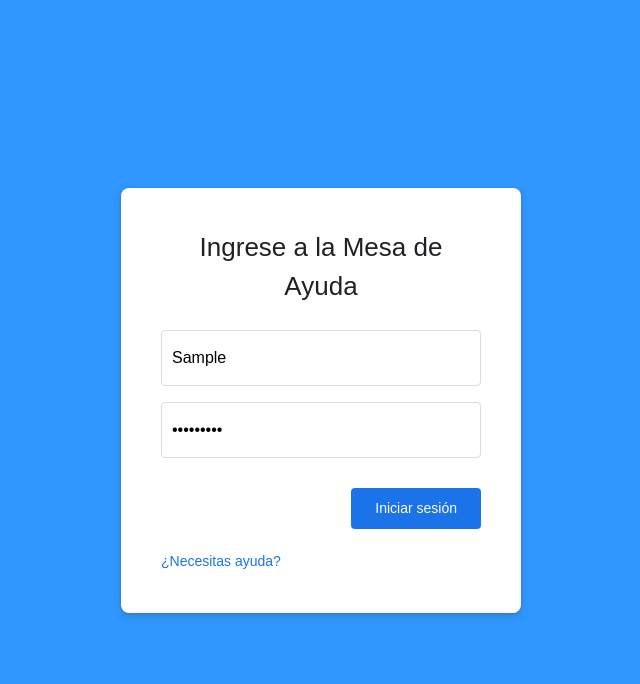
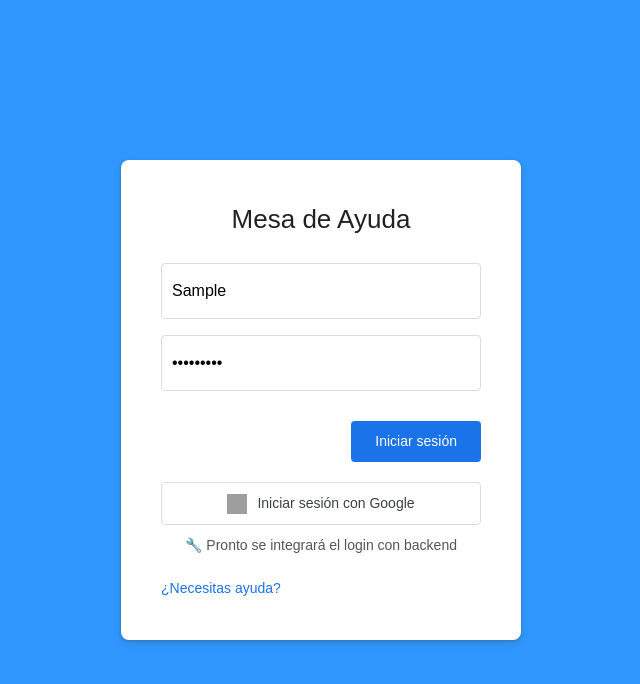
Before and after one commit to Breinerma/mesa-de-ayuda-react, a React (Vite) app: page / in a window 1280 px wide. Both pictures are taken after typing "Sample", "Sample123" into the empty fields and a click on the button "Iniciar sesión". Shown: the top 684 px of the page, without its empty margins (319-959 px from the left). Built offline with nearby package versions, Linux system fonts and the light colour scheme; grey boxes are pictures that could not be loaded.

Commit message:
Agrego inicio de seción con google esperando complemento a supabase de parte d ecarlos

```diff
--- a/src/pages/AuthCallback.tsx
+++ b/src/pages/AuthCallback.tsx
@@ -22,8 +22,8 @@ export default function AuthCallback() {
 
         localStorage.setItem("userInfo", JSON.stringify(userInfo));
 
-        setStatus("Sesión válida");
-        navigate("/dashboard");
+        setStatus("Sesión válida ✅");
+        navigate("/dashboard-user");
       } catch (e) {
         console.error(e);
         setStatus("Error al obtener datos del usuario");
@@ -31,7 +31,7 @@ export default function AuthCallback() {
     };
 
     handleAuth();
-  }, []);
+  }, [navigate]);
 
   return <p>{status}</p>;
 }
--- a/src/pages/Login.css
+++ b/src/pages/Login.css
@@ -78,3 +78,36 @@
 .help-link a:hover {
   text-decoration: underline;
 }
+
+.google-button {
+  width: 100%;
+  background-color: white;
+  color: #3c4043;
+  border: 1px solid #dadce0;
+  border-radius: 4px;
+  padding: 10px;
+  font-size: 14px;
+  font-weight: 500;
+  display: flex;
+  align-items: center;
+  justify-content: center;
+  gap: 10px;
+  cursor: pointer;
+  transition: background-color 0.3s;
+  margin-top: 20px;
+}
+
+.google-button:hover {
+  background-color: #f7f8f8;
+}
+
+.google-icon {
+  width: 20px;
+  height: 20px;
+}
+
+.status-msg {
+  margin-top: 10px;
+  font-size: 14px;
+  color: #555;
+}
--- a/src/pages/Login.tsx
+++ b/src/pages/Login.tsx
@@ -1,21 +1,39 @@
 import { useState } from "react";
 import "./Login.css";
+import { supabase } from "../supabaseClient";
 
 export default function Login() {
   const [email, setEmail] = useState("");
   const [password, setPassword] = useState("");
+  const [status, setStatus] = useState("");
 
   const handleSubmit = (e: React.FormEvent) => {
     e.preventDefault();
     console.log("Login:", email, password);
-    // Aquí luego se integrará la función real de loginUser()
+    setStatus("🔧 Pronto se integrará el login con backend");
+  };
+
+  const handleGoogleLogin = async () => {
+    const { data, error } = await supabase.auth.signInWithOAuth({
+      provider: "google",
+      options: {
+        redirectTo: `${window.location.origin}/auth/callback`,
+      },
+    });
+
+    if (error) {
+      console.error("Error al iniciar sesión con Google:", error.message);
+      setStatus("☠️ Error al iniciar sesión con Google");
+    } else {
+      setStatus("Redirigiendo a Google...");
+    }
   };
 
   return (
     <div className="login-body">
       <div className="login-card">
         <div className="header">
-          <h1>Ingrese a la Mesa de Ayuda</h1>
+          <h1>Mesa de Ayuda</h1>
         </div>
 
         <form onSubmit={handleSubmit}>
@@ -48,11 +66,23 @@ export default function Login() {
               Iniciar sesión
             </button>
           </div>
+        </form>
 
-          <div className="help-link">
-            <a href="#">¿Necesitas ayuda?</a>
-          </div>
-        </form>
+        {/* Botón Google debajo del formulario */}
+        <button onClick={handleGoogleLogin} className="google-button">
+          <img
+            src="../assets/google.svg"
+            alt="Google"
+            className="google-icon"
+          />
+          Iniciar sesión con Google
+        </button>
+
+        {status && <p className="status-msg">{status}</p>}
+
+        <div className="help-link">
+          <a href="#">¿Necesitas ayuda?</a>
+        </div>
       </div>
     </div>
   );
```
Also changed, not shown: src/assets/google.svg (added).
